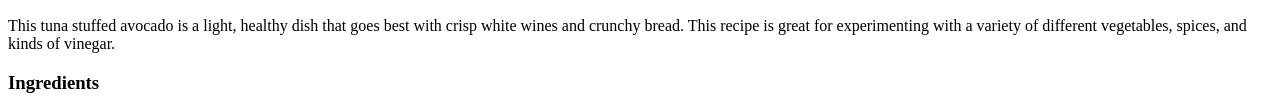
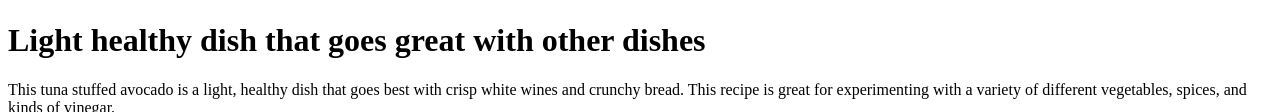
Before and after one commit to LochNessa131/odin-recipes, a plain HTML site: page recipes/avocado-and-tuna.html in a window 1280 px wide. Shown: the part 383-495 px from the top of the page. Drawn offline with Linux system fonts and the light colour scheme.

Commit message:
Include new descriptor for recipe to make dish stand out

```diff
--- a/recipes/avocado-and-tuna.html
+++ b/recipes/avocado-and-tuna.html
@@ -7,6 +7,7 @@
   <body>
     <h1>Avocado and Tuna</h1>
     <img src= "https://www.allrecipes.com/thmb/PC3oLY7S9ExMoSgfz-4-GQGfeyQ=/960x0/filters:no_upscale():max_bytes(150000):strip_icc():format(webp)/1010868-dbdc5e646fc04b53b0692f6b265ac368.jpg" alt="Completed recipe for Avocado and Tuna">
+    <h1>Light healthy dish that goes great with other dishes</h1>
     <p>This tuna stuffed avocado is a light, healthy dish that goes best with crisp white wines and crunchy bread. This recipe is great for experimenting with a variety of different vegetables, spices, and kinds of vinegar.</p>
     <h3>Ingredients</h3>
     <ul>
```
